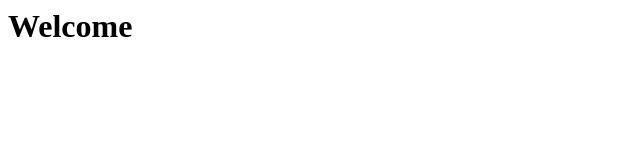
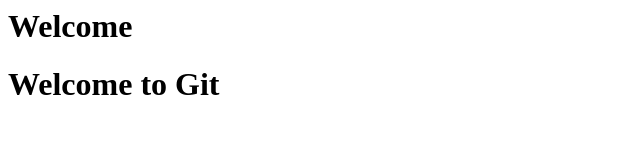
Before and after one commit to lavanya3955/dsouza12345, a plain HTML site: page index.html in a window 1280 px wide. Shown: the whole page, without its empty margins (0-640 px from the left). Drawn offline with Linux system fonts and the light colour scheme.

Commit message:
second commit on index.html

```diff
--- a/index.html
+++ b/index.html
@@ -1 +1,2 @@
 <h1>Welcome</h1>
+<h1>Welcome to Git</h1>
```
